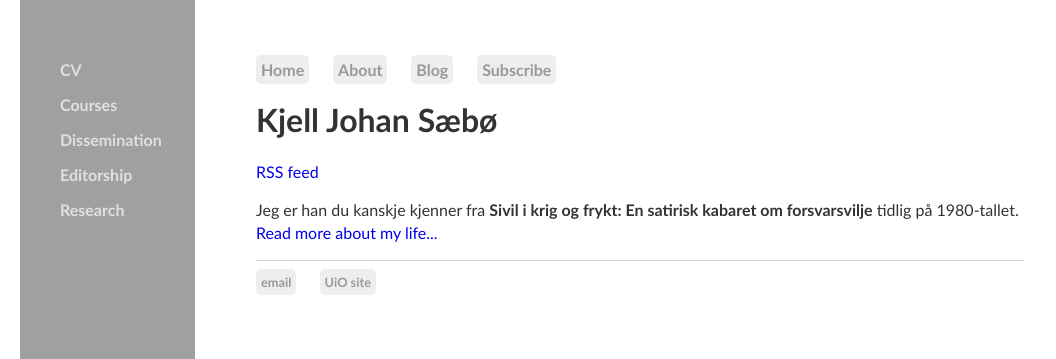
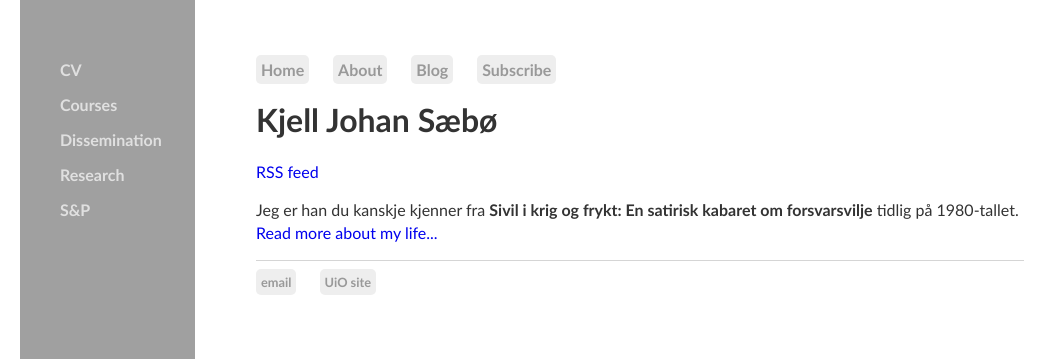
Before and after one commit to kjelljs/kjelljs.github.io, a Jekyll site: the page built from index.html, in a window 1280 px wide. Shown: the top 359 px of the page, without its empty margins (0-1056 px from the left). Built offline with Jekyll 4.4.1, drawn with Linux system fonts in a browser that asks for light colours.

Commit message:
Update default.html

```diff
--- a/_layouts/default.html
+++ b/_layouts/default.html
@@ -20,8 +20,8 @@
 				<li><a href="/cv">CV</a></li>
 	        		<li><a href="/courses">Courses</a></li>
 				<li><a href="/dissemination">Dissemination</a></li>
-				<li><a href="/editorship">Editorship</a></li>
 				<li><a href="/research">Research</a></li>
+				<li><a href="/editorship">S&P</a></li>
 	    		</ul>
 			</sidenav>
 
```
